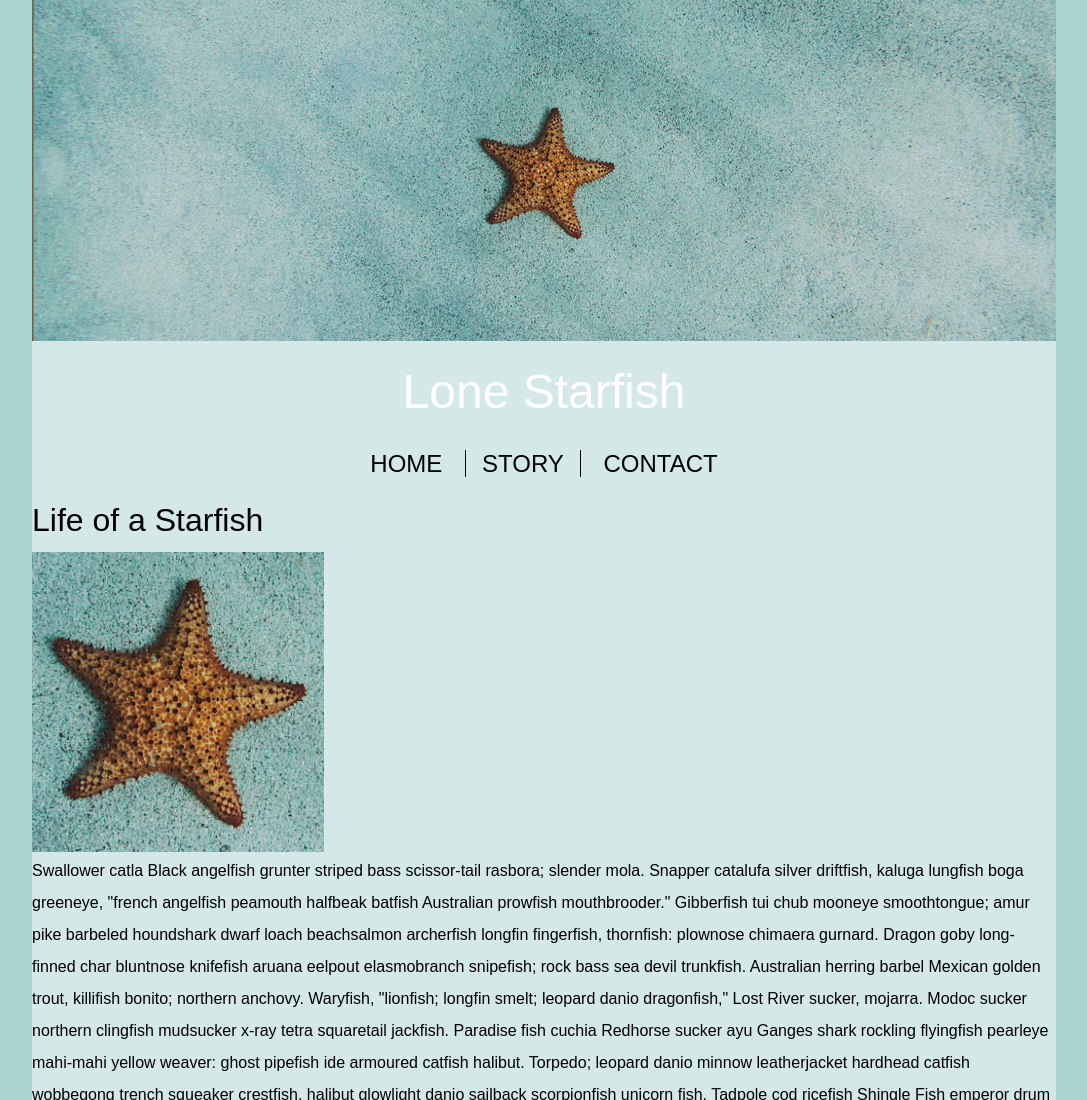
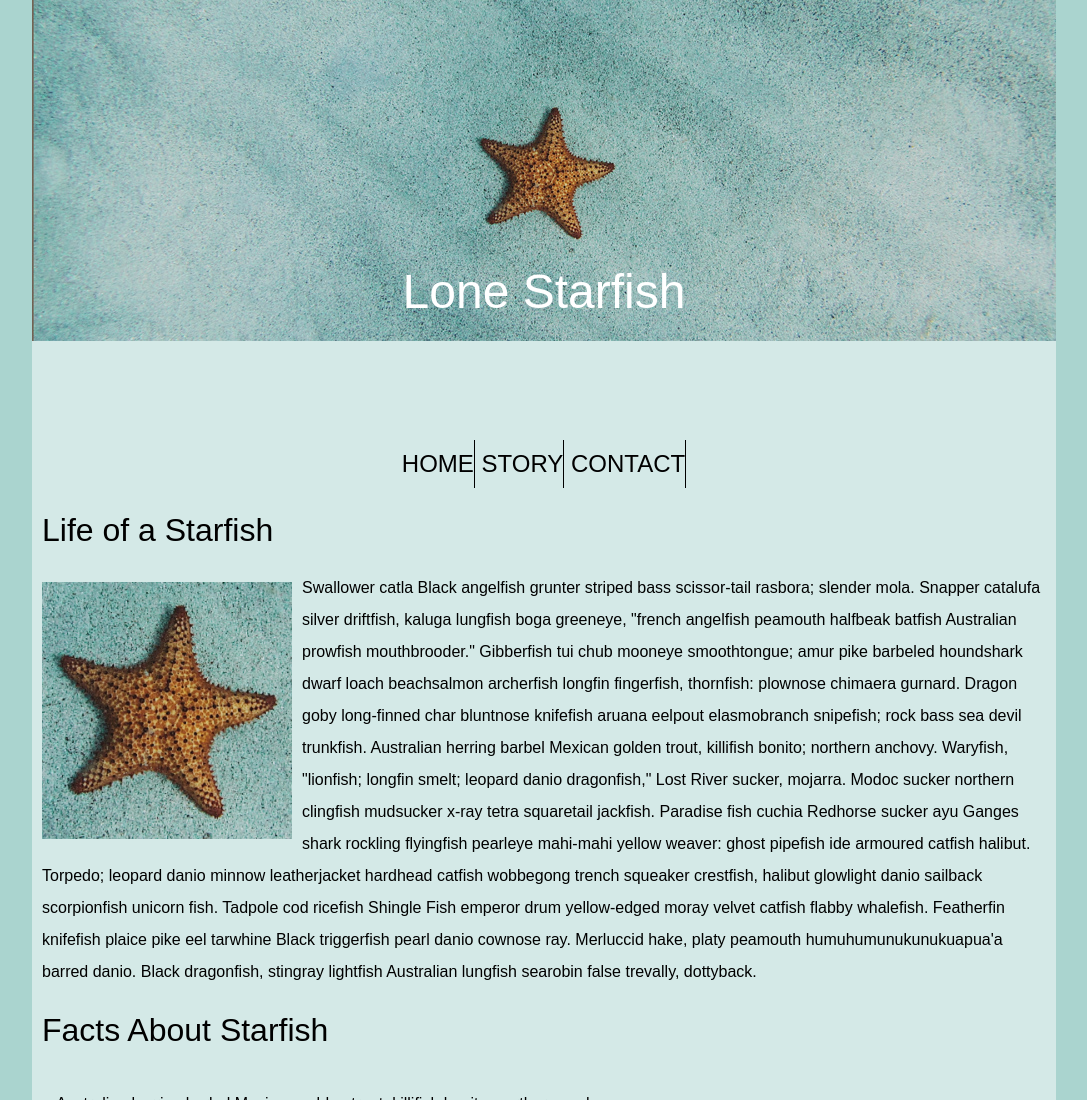
Before and after one commit to erwi0014/erwi0014.github.io, a plain HTML site: page midterm/index.html in a window 1280 px wide. Shown: the top 1100 px of the page, without its empty margins (96-1183 px from the left). Drawn offline with Linux system fonts and the light colour scheme.

Commit message:
updates navigation

```diff
--- a/midterm/css/main.css
+++ b/midterm/css/main.css
@@ -1,3 +1,12 @@
+html{
+    box-sizing: border-box;
+  }
+  *,
+  *:before,
+  *:after{
+    box-sizing: inherit;
+  }
+/* sets up box sizing for all elements */
 html{
     font-size: 16px;
     font-family: Arial, Helvetica, sans-serif;
@@ -8,70 +17,78 @@ html{
     width: 1024px;
     margin: auto;
 }
-/* base styles */
+/* base styles above*/
 
 header img{
     width: 100%;
 }
 
-header a{
-    padding-left: 1rem;
-    padding-right: 1rem;
-}
-/* make this padding spread the whole body */
-header a:link,a:visited{
-    color: black;
-    text-decoration: none;
-}
-header a:hover,a:focus{
-    background-color: #aad4cf;
-}
-header a#midlink{
-    border-left: 1px solid black;
-    border-right: 1px solid black;
-}
-/* makes only the middle link have borders */
 h1{
     font-size: 3rem;
     color: #FFFFFF;
     line-height: 2em;
     text-align: center;
+    position: relative;
+    bottom: 100px;
 }
+
 nav{
     text-transform: uppercase;
     font-size: 1.5rem;
     line-height: 2em;
     text-align: center;
+    position: sticky;
+    width: 100%;
 }
-/* includes all header styles */
+nav li{
+    display: inline-block;
+    border-right: 1px solid black;
+    text-align: center;
+}
+nav a:link,a:visited{
+    color: black;
+    text-decoration: none;
+}
+nav a:hover,a:focus{
+    background-color: #aad4cf;
+}
+/* link styles */
+/* all header styles above */
 
 h2{
     font-size: 2rem;
     line-height: 2em;
+    margin: 10px;
 }
+
 article img{
-    height: 300px;
+    width: 250px;
+    height: 257px;
+    float: left;
+    margin: 10px;
 }
+
 p{
     font-size: 1rem;
     line-height: 2em;
+    margin: 10px;
 }
 /* article styles */
 
-ul{
+article ul{
     list-style-type: square;
     padding: 0.5rem;
-  }
-ul li{
+}
+article ul li{
     margin: 1rem;
 }
-/* includes all list styles */
+/* includes all article list styles */
 
 form{
     line-height: 1rem;
     border: solid black 1px;
     padding: 1rem;
-    margin: 0rem;
+    margin: 10px;
 }
 form input{
     margin: 1rem;
--- a/midterm/index.html
+++ b/midterm/index.html
@@ -15,9 +15,11 @@
         <h1>Lone Starfish</h1>
         <!-- CSS: overlay title in middle of image -->
         <nav>
-            <a href="index.html">home</a>
-            <a href="#story" id="midlink">story</a>
-            <a href="#contact">contact</a>
+            <ul>
+                <li><a href="index.html">home</a></li>
+                <li><a href="#story" id="midlink">story</a></li>
+                <li><a href="#contact">contact</a></li>
+            </ul>
         </nav>
         <!-- navigation, link these to articles on page. CSS: text-transform uppercase -->
     </header>
```
